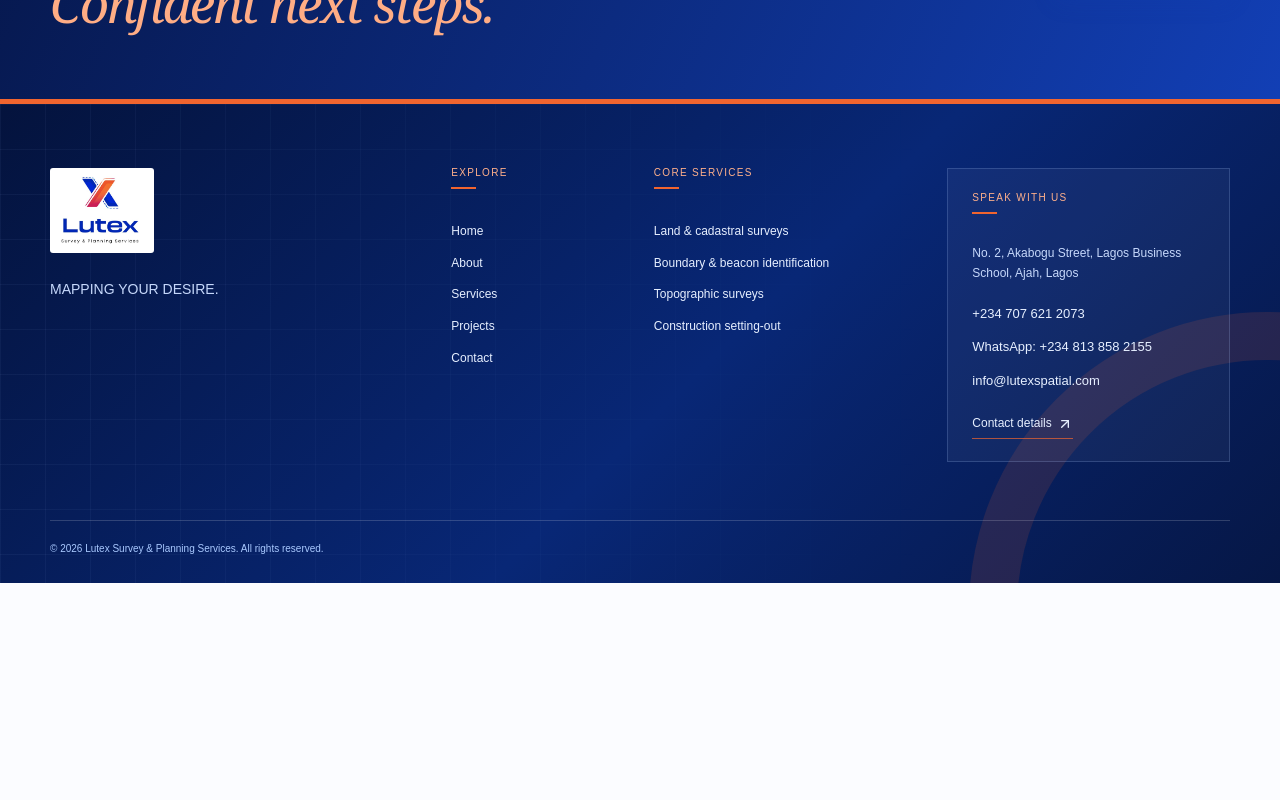
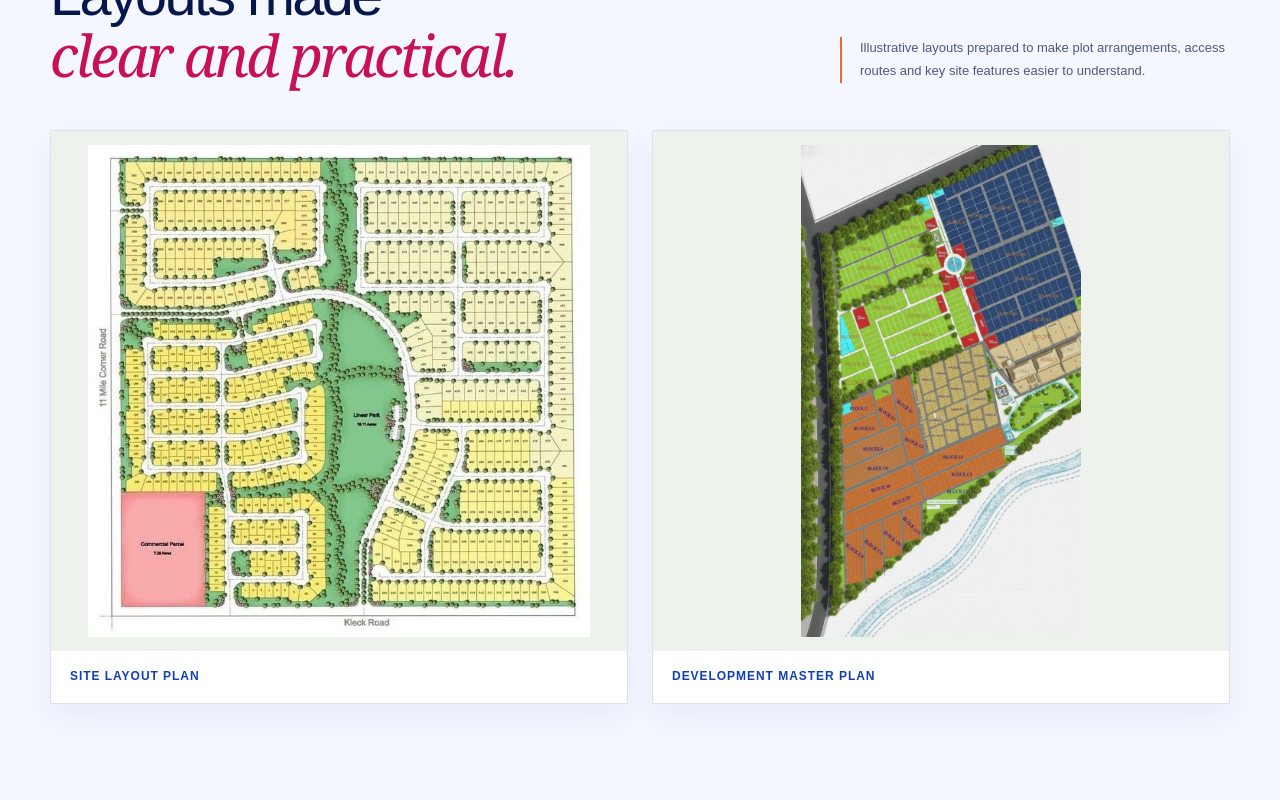
Before and after one commit to Exicutive/OSurvey, a Next.js app: page /projects in a window 1280 px wide. Shown: the part 3040-3840 px from the top of the page. Before the commit the page ends 3623 px from the top, so only its background shows below. Built offline with nearby package versions, Linux system fonts and the light colour scheme; no server answers.

Commit message:
Added images to a dedicated Project plans gallery

```diff
--- a/app/projects/page.module.css
+++ b/app/projects/page.module.css
@@ -276,6 +276,47 @@
   line-height: 1.65;
 }
 
+.projectPlans {
+  padding: 108px 0;
+  background: #f4f7ff;
+}
+
+.planGrid {
+  display: grid;
+  grid-template-columns: repeat(2, minmax(0, 1fr));
+  gap: 24px;
+  align-items: start;
+}
+
+.planCard {
+  margin: 0;
+  overflow: hidden;
+  border: 1px solid rgba(9, 43, 131, .14);
+  background: #fff;
+  box-shadow: 0 12px 30px rgba(9, 43, 131, .06);
+}
+
+.planImage {
+  position: relative;
+  height: 520px;
+  overflow: hidden;
+  background: #eef2ed;
+}
+
+.planImage img {
+  object-fit: contain;
+  padding: 14px;
+}
+
+.planCard figcaption {
+  padding: 16px 19px;
+  color: var(--blue);
+  font-size: 12px;
+  font-weight: 800;
+  letter-spacing: .08em;
+  text-transform: uppercase;
+}
+
 .closing {
   padding: 66px 0;
   color: #fff;
@@ -336,6 +377,10 @@
   .estates {
     padding: 80px 0;
   }
+
+  .projectPlans {
+    padding: 80px 0;
+  }
 }
 
 @media (max-width: 500px) {
@@ -366,6 +411,14 @@
     aspect-ratio: 1.55;
   }
 
+  .planGrid {
+    grid-template-columns: 1fr;
+  }
+
+  .planImage {
+    height: 460px;
+  }
+
   .closing > div {
     align-items: flex-start;
     flex-direction: column;
--- a/app/projects/page.tsx
+++ b/app/projects/page.tsx
@@ -13,6 +13,19 @@ export const metadata: Metadata = pageMetadata({
   description: "View estate surveying projects in Lagos and Abuja, including cadastral and boundary verification, master plan parcellation, topographic mapping and beaconing.",
   path: "/projects",
 });
+
+const projectPlans = [
+  {
+    image: "/images/site_layout_plan.jpeg",
+    alt: "Estate site layout plan showing plots, roads, a commercial parcel and linear park",
+    label: "Site layout plan",
+  },
+  {
+    image: "/images/development_master_plan.jpeg",
+    alt: "Development master plan showing plotted blocks, amenities, roads and waterfront landscaping",
+    label: "Development master plan",
+  },
+] as const;
 
 export default function ProjectsPage() {
   return (
@@ -96,6 +109,28 @@ export default function ProjectsPage() {
         </div>
       </section>
 
+      <section className={styles.projectPlans}>
+        <div className="shell">
+          <div className={styles.sectionHeading}>
+            <div>
+              <p className="eyebrow">Project plans</p>
+              <h2>Layouts made<br /><em>clear and practical.</em></h2>
+            </div>
+            <p>Illustrative layouts prepared to make plot arrangements, access routes and key site features easier to understand.</p>
+          </div>
+          <div className={styles.planGrid}>
+            {projectPlans.map((plan) => (
+              <figure className={styles.planCard} key={plan.image}>
+                <div className={styles.planImage}>
+                  <Image src={plan.image} alt={plan.alt} fill sizes="(max-width: 800px) 100vw, 50vw" />
+                </div>
+                <figcaption>{plan.label}</figcaption>
+              </figure>
+            ))}
+          </div>
+        </div>
+      </section>
+
       <section className={styles.closing}>
         <div className="shell">
           <div>
```
Also changed, not shown: public/images/development_master_plan.jpeg (added), public/images/site_layout_plan.jpeg (added).
